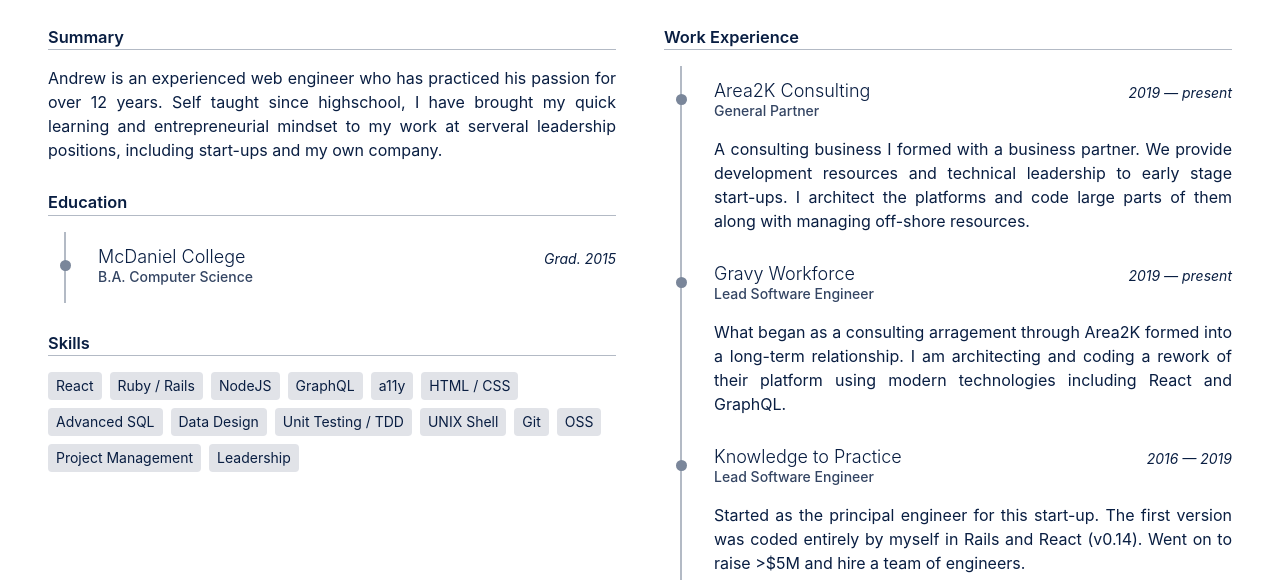
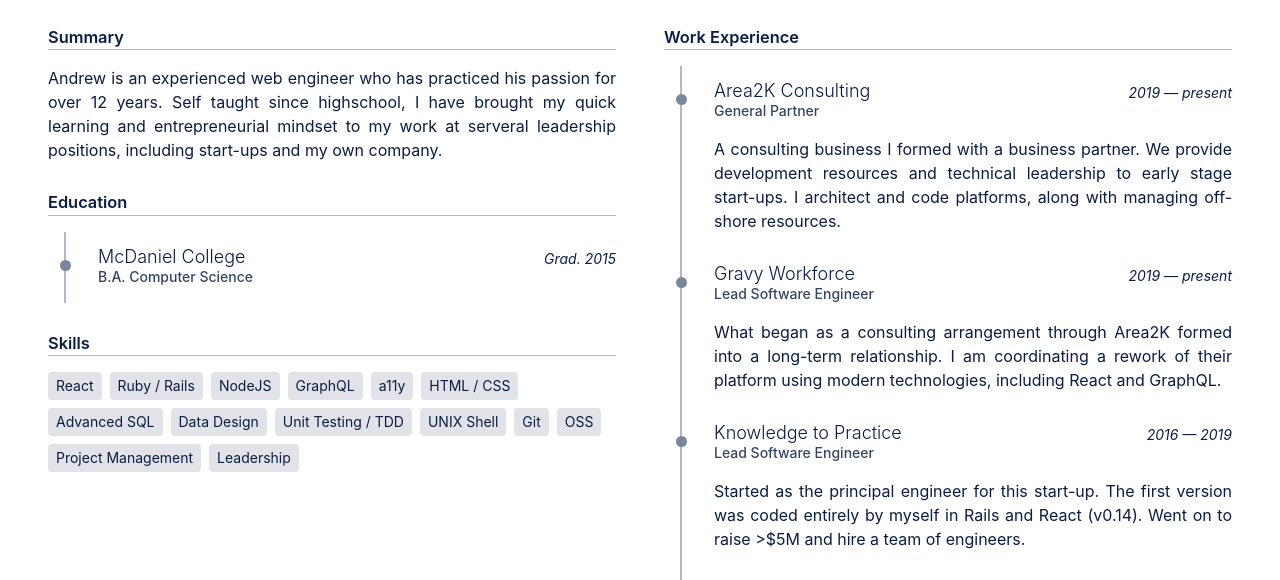
Before and after one commit to arempe93/resume, a plain HTML site: page index.html in a window 1280 px wide. Shown: the part 154-734 px from the top of the page. Drawn offline with nearby package versions, Linux system fonts and the light colour scheme; files that its build step writes are made by us from their sources.

Commit message:
reword some things

```diff
--- a/index.html
+++ b/index.html
@@ -77,7 +77,7 @@
                 </div>
                 <em>2019 &mdash; present</em>
               </div>
-              <p>A consulting business I formed with a business partner. We provide development resources and technical leadership to early stage start-ups. I architect the platforms and code large parts of them along with managing off-shore resources.</p>
+              <p>A consulting business I formed with a business partner. We provide development resources and technical leadership to early stage start-ups. I architect and code platforms, along with managing off-shore resources.</p>
             </div>
             <div class='item'>
               <div class="header">
@@ -87,7 +87,7 @@
                 </div>
                 <em>2019 &mdash; present</em>
               </div>
-              <p>What began as a consulting arragement through Area2K formed into a long-term relationship. I am architecting and coding a rework of their platform using modern technologies including React and GraphQL.</p>
+              <p>What began as a consulting arrangement through Area2K formed into a long-term relationship. I am coordinating a rework of their platform using modern technologies, including React and GraphQL.</p>
             </div>
             <div class='item'>
               <div class="header">
```
